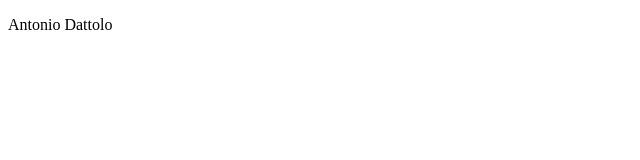
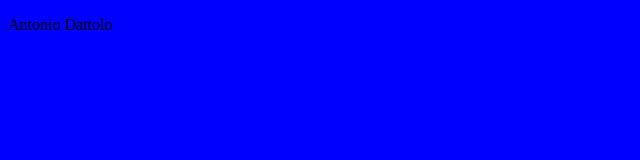
Before and after one commit to AntonioDattolo/htmlcss-hello, a plain HTML site: page index.html in a window 1280 px wide. Shown: the whole page, without its empty margins (0-640 px from the left). Drawn offline with Linux system fonts and the light colour scheme.

Commit message:
link file css to index

```diff
--- a/index.html
+++ b/index.html
@@ -4,6 +4,7 @@
     <meta charset="UTF-8">
     <meta name="viewport" content="width=device-width, initial-scale=1.0">
     <title>Hello #125</title>
+    <link rel="stylesheet" href="style.css">
 </head>
 <body>
     <p>Antonio Dattolo</p>
--- a/style.css
+++ b/style.css
@@ -1 +1,4 @@
-body {}
+body {
+    background-color: blue;
+
+}
```
